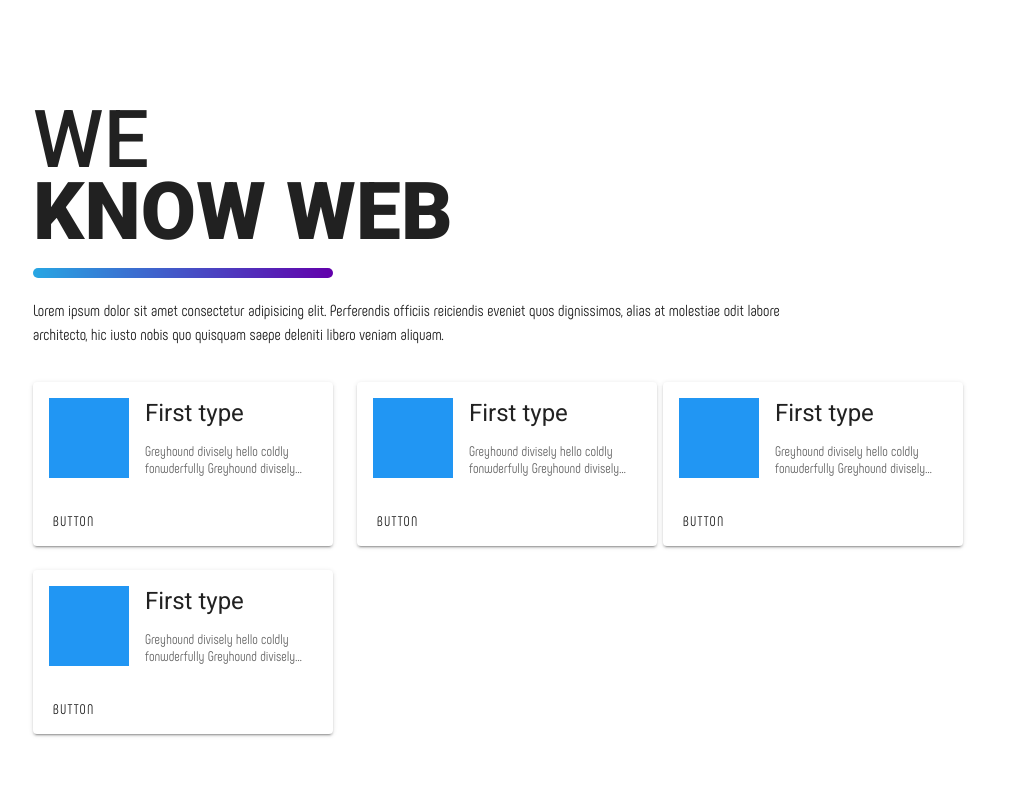
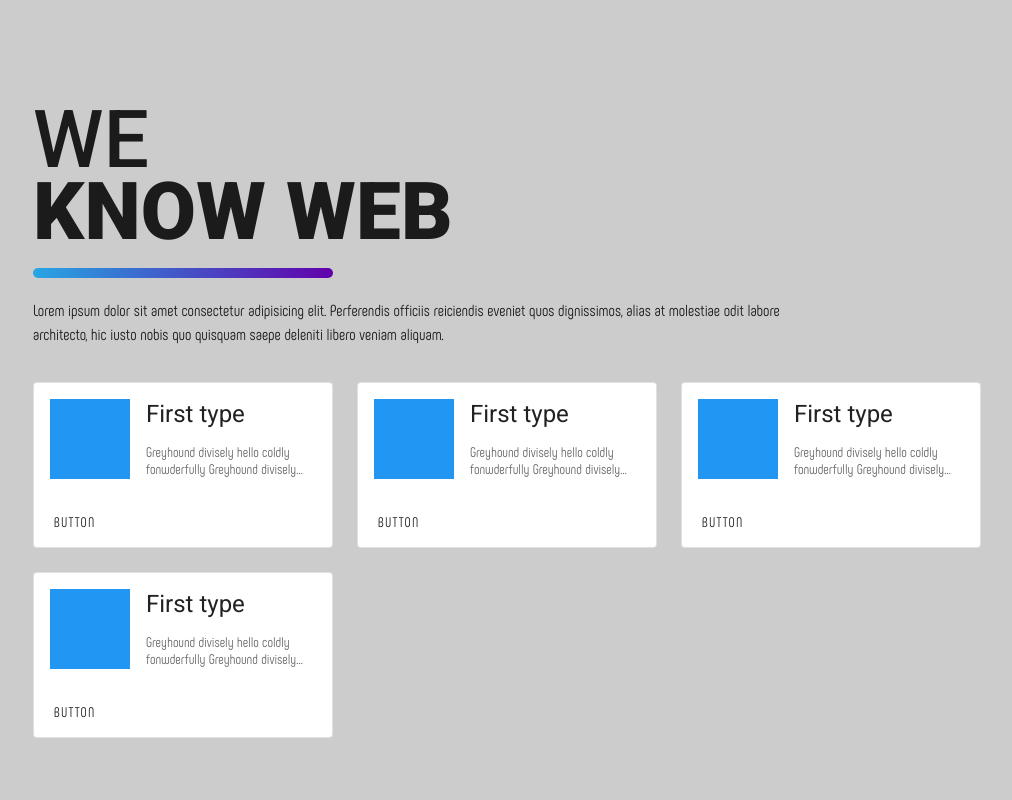
Before and after one commit to georginklv/wedoweb, a Vue app: page / in a window 1280 px wide. Shown: the part 1540-2340 px from the top of the page, without its empty margins (7-1019 px from the left). Built offline with nearby package versions, Linux system fonts and the light colour scheme.

Commit message:
responsive know web section

```diff
--- a/src/App.vue
+++ b/src/App.vue
@@ -13,13 +13,13 @@
 </template>
 
 <script>
-import TheHeader from "./components/TheHeader";
-import TheNavBar from "./components/TheNavBar";
-import TheFooter from "./components/TheFooter";
-import WeKnowWeb from "./components/WeKnowWeb";
+import TheHeader from './components/TheHeader';
+import TheNavBar from './components/TheNavBar';
+import TheFooter from './components/TheFooter';
+import WeKnowWeb from './components/WeKnowWeb';
 
 export default {
-	name: "App",
+	name: 'App',
 
 	components: {
 		TheHeader,
@@ -35,13 +35,13 @@ export default {
 </script>
 
 <style lang="scss">
-@import "~vuetify/src/styles/settings/_variables.scss";
+@import '~vuetify/src/styles/settings/_variables.scss';
 @font-face {
-	font-family: "Phenomena-Regular";
-	src: url("../public/fonts/Phenomena-Regular.woff2");
+	font-family: 'Phenomena-Regular';
+	src: url('../public/fonts/Phenomena-Regular.woff2');
 }
 $font-size-root: 20px !important;
-$body-font-family: "Phenomena-Regular" !important;
+$body-font-family: 'Phenomena-Regular' !important;
 html,
 body,
 .v-application {
@@ -67,13 +67,17 @@ body,
 .v-application--wrap {
 	min-height: unset;
 }
+#app {
+	background-color: #ccc;
+}
+
 .wrapper {
 	display: flex;
 	flex-direction: column;
-	width: 100%;
+	padding: 0 40px 20px;
 	max-width: 1600px;
 	margin: 0 auto;
-	padding: 0 40px 20px;
+	width: 100%;
 }
 .row {
 	flex-wrap: nowrap;
--- a/src/components/TheNavBar.vue
+++ b/src/components/TheNavBar.vue
@@ -23,7 +23,7 @@
 
 		<v-app-bar app color="indigo" dark>
 			<v-app-bar-nav-icon @click.stop="drawer = !drawer"></v-app-bar-nav-icon>
-			<v-toolbar-title>Application</v-toolbar-title>
+			<v-toolbar-title>We Do Web</v-toolbar-title>
 		</v-app-bar>
 	</v-app>
 </template>
--- a/src/components/WeKnowWeb.vue
+++ b/src/components/WeKnowWeb.vue
@@ -14,7 +14,7 @@
 				</p>
 				<v-row class="card-wrapper">
 					<v-col cols="auto">
-						<v-card class="mx-auto" max-width="300" min-width="300" hover rounded>
+						<v-card class="mx-auto" max-width="300" min-width="300" hover rounded outlined>
 							<v-list-item three-line>
 								<v-list-item-avatar tile size="80" color="blue"></v-list-item-avatar>
 								<v-list-item-content>
@@ -31,8 +31,8 @@
 							</v-card-actions>
 						</v-card>
 					</v-col>
-					<v-col cols="3">
-						<v-card class="mx-auto" max-width="300" min-width="300" hover rounded>
+					<v-col cols="auto">
+						<v-card class="mx-auto" max-width="300" min-width="300" hover rounded outlined>
 							<v-list-item three-line>
 								<v-list-item-avatar tile size="80" color="blue"></v-list-item-avatar>
 								<v-list-item-content>
@@ -49,8 +49,8 @@
 							</v-card-actions>
 						</v-card>
 					</v-col>
-					<v-col cols="3">
-						<v-card class="mx-auto" max-width="300" min-width="300" hover rounded>
+					<v-col cols="auto">
+						<v-card class="mx-auto" max-width="300" min-width="300" hover rounded outlined>
 							<v-list-item three-line>
 								<v-list-item-avatar tile size="80" color="blue"></v-list-item-avatar>
 								<v-list-item-content>
@@ -67,8 +67,8 @@
 							</v-card-actions>
 						</v-card>
 					</v-col>
-					<v-col cols="3">
-						<v-card class="mx-auto" max-width="300" min-width="300" hover rounded>
+					<v-col cols="auto">
+						<v-card class="mx-auto" max-width="300" min-width="300" hover rounded outlined>
 							<v-list-item three-line>
 								<v-list-item-avatar tile size="80" color="blue"></v-list-item-avatar>
 								<v-list-item-content>
@@ -106,4 +106,9 @@ export default {};
 	padding: 20px 0;
 	max-width: 800px;
 }
+.row {
+	display: flex;
+	flex-wrap: wrap !important;
+	flex: 0 1 auto;
+}
 </style>
```
